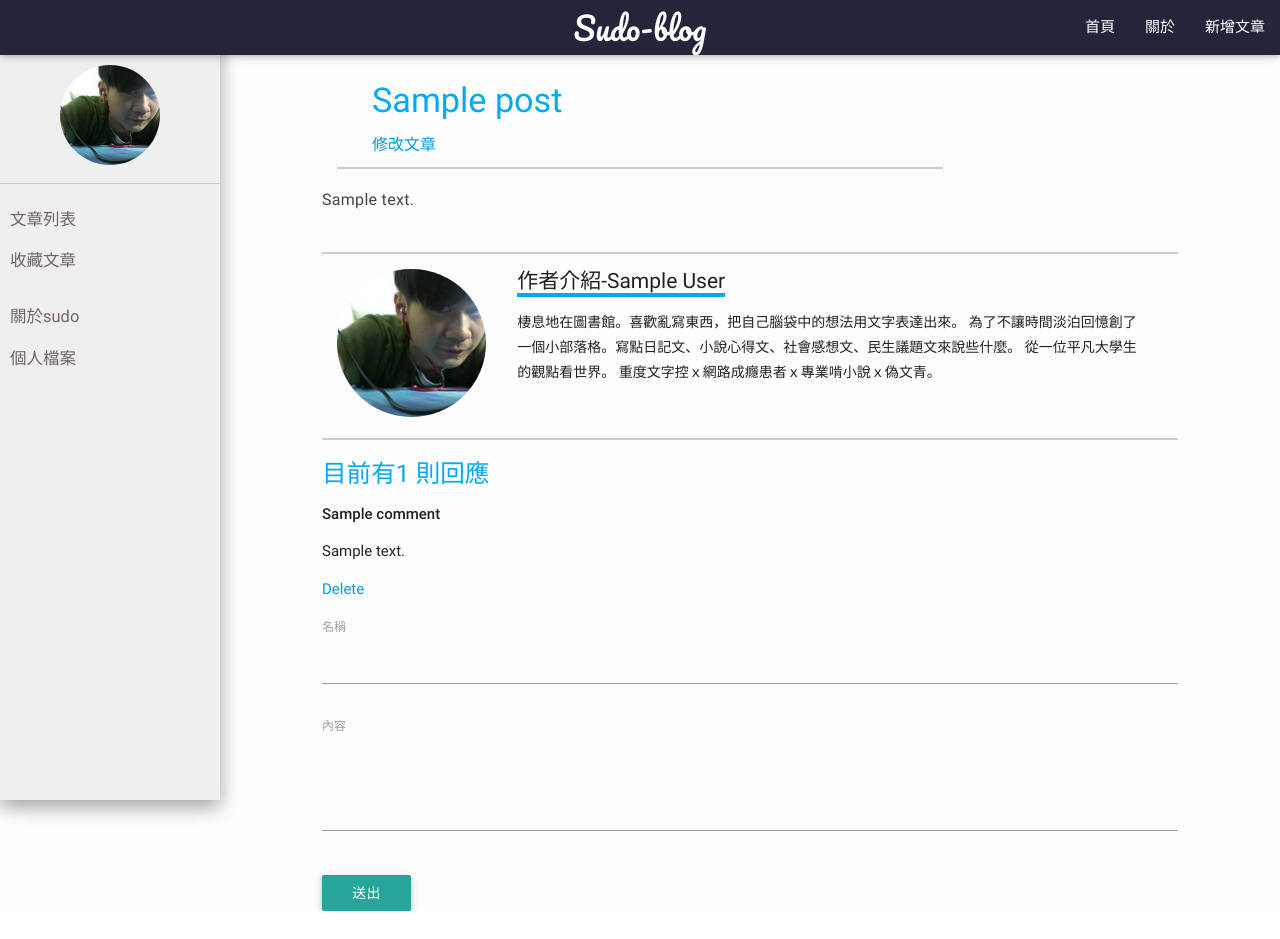
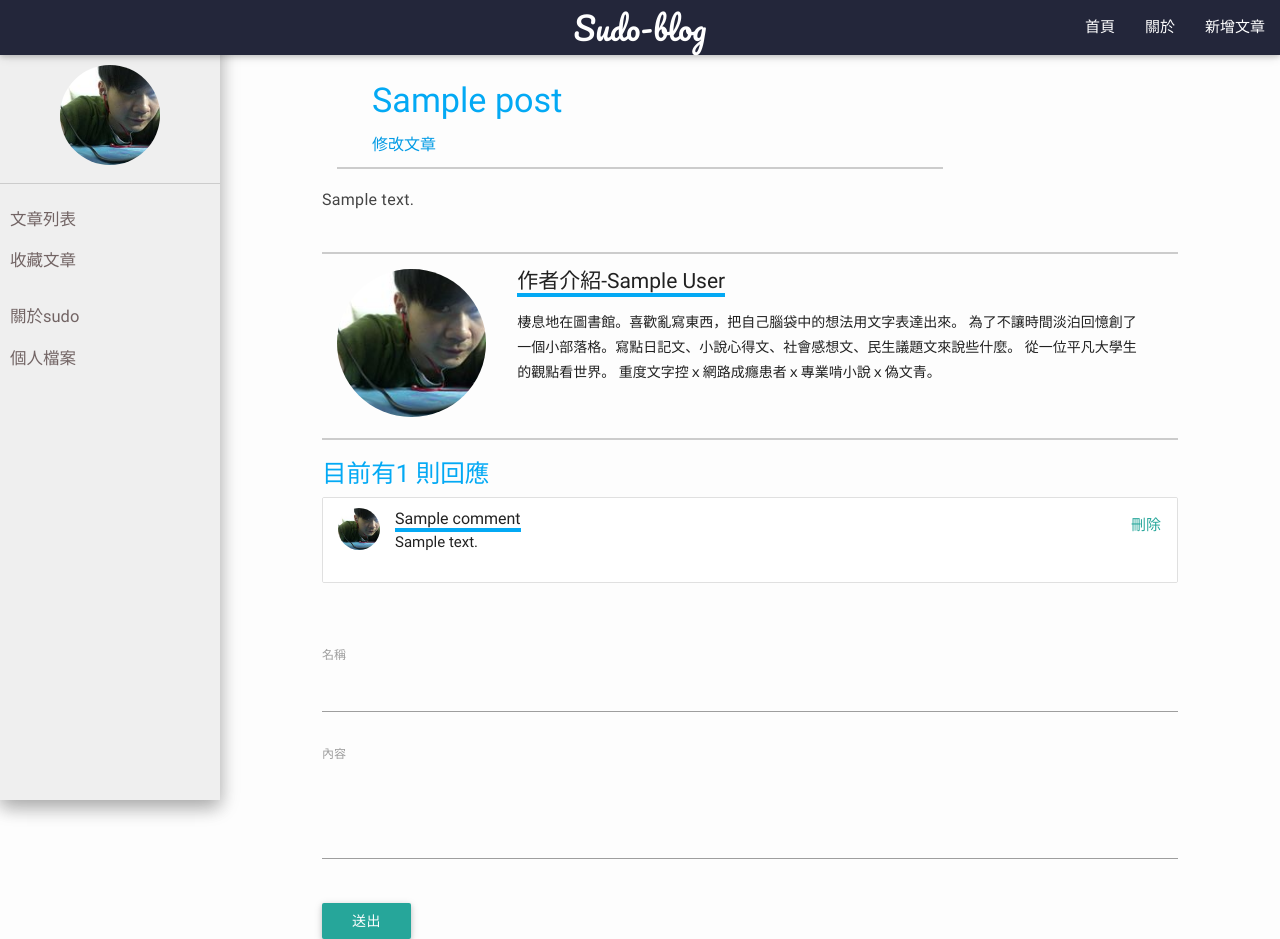
Before and after one commit to abalone0204/sudo-blog, a Rails app: page /posts/1 in a window 1280 px wide. Before the commit the page ends 911 px from the top, so only its background shows below. Run offline with Rails 7, Linux system fonts and the light colour scheme; tables that the repository leaves empty hold one stand-in row (values such as "Sample post"); style sheets or scripts are compiled from the project's sources; some libraries are stand-ins or nearby versions.

Commit message:
revise the layout

```diff
--- a/app/views/comments/_comment.html.erb
+++ b/app/views/comments/_comment.html.erb
@@ -1,14 +1,12 @@
-<div class="comment clearfix">
-  <div class="comment_content">
-    <p class="comment_name">
-      <strong><%= comment.name %></strong>
-    </p>
-    <p class="comment_body">
-      <%= comment.body %>
-    </p>
 
-    <p><%= link_to 'Delete', [comment.post, comment],
-								  method: :delete,
-								  class: "button",
-								 	data: { confirm: 'Are you sure?' } %></p>
-</div>
+<li class="collection-item avatar">
+  <%= image_tag 'profile.jpg', class:'circle' %>
+  <span class="title"><%= comment.name %></span>
+  <p>
+    <%= comment.body %>
+  </p>
+  <%= link_to '刪除', [comment.post, comment],
+                  method: :delete,
+                  class: "secondary-content",
+                   data: { confirm: 'Are you sure?' } %>
+</li>
--- a/app/views/posts/show.html.erb
+++ b/app/views/posts/show.html.erb
@@ -25,6 +25,9 @@
 
 <div class="comment-area">
   <h5>目前有<%= @post.comments.count %> 則回應</h5>
-  <%= render @post.comments %>
+  <ul class="collection clearfix">
+    <%= render @post.comments %>
+  </ul>
+  <br> <br>
   <%= render 'comments/form' %>
 </div>
```
